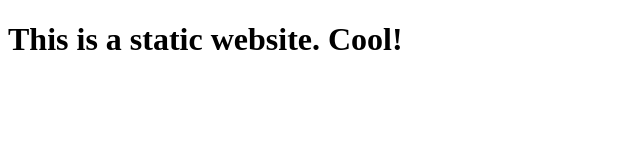
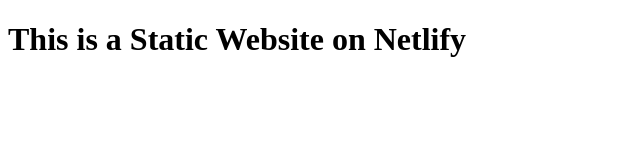
Before and after one commit to haydn5/A-Demo-Project-ADWCW, a plain HTML site: page public/index.html in a window 1280 px wide. Shown: the whole page, without its empty margins (0-640 px from the left). Drawn offline with Linux system fonts and the light colour scheme.

Commit message:
changed title of website

```diff
--- a/public/index.html
+++ b/public/index.html
@@ -3,12 +3,12 @@
 <html lang="en">
 <head>
   <meta charset="utf-8">
-  <title>This is a Static Website</title>
+  <title>This is a Static Website on Netlify</title>
   <meta name="description" content="This is a Static Website">
   <meta name="author" content="Haydn S. Adams, BFA">
 </head>
 
 <body>
-    <h1>This is a static website. Cool!</h1>
+    <h1>This is a Static Website on Netlify</h1>
 </body>
 </html>
```
